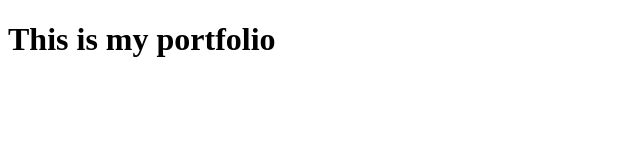
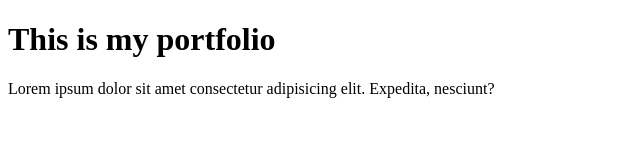
Before and after one commit to cerumiaktar/my-portfolio, a plain HTML site: page index.html in a window 1280 px wide. Shown: the whole page, without its empty margins (0-640 px from the left). Drawn offline with Linux system fonts and the light colour scheme.

Commit message:
second commit

```diff
--- a/index.html
+++ b/index.html
@@ -7,5 +7,6 @@
 </head>
 <body>
     <h1>This is my portfolio</h1>
+    <p>Lorem ipsum dolor sit amet consectetur adipisicing elit. Expedita, nesciunt?</p>
 </body>
 </html>
```
